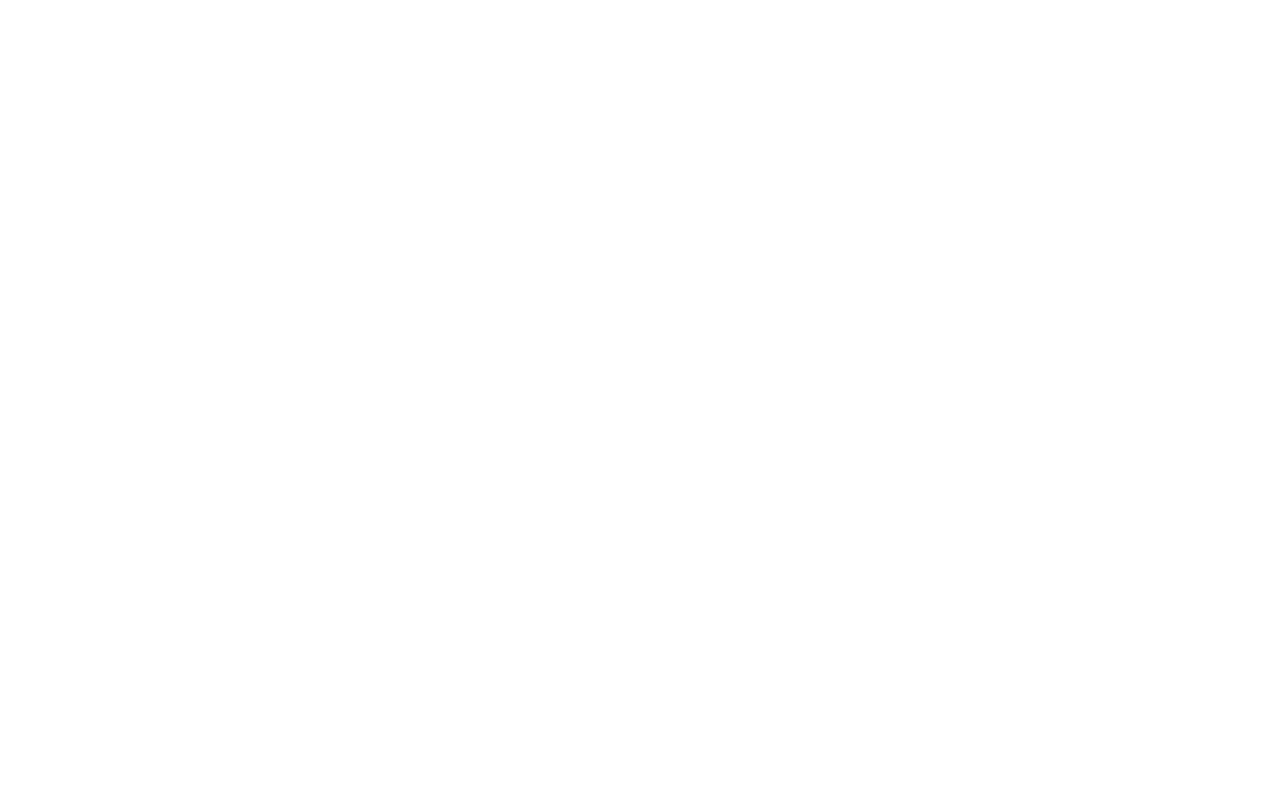
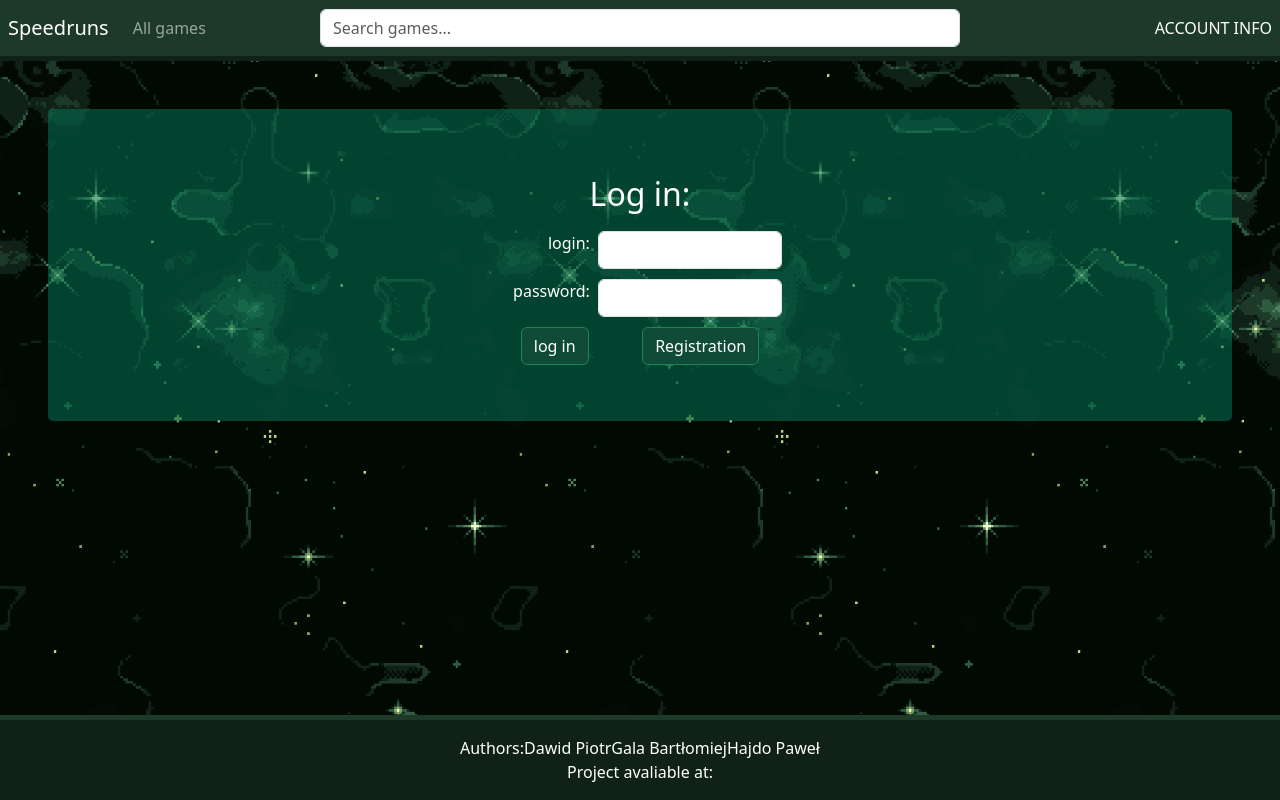
Before and after one commit to GAL-son/at-24-speedruns-app, a React (Create React App) app: page /login in a window 1280 px wide. Before the commit this address had no page. Built offline with nearby package versions, Linux system fonts and the light colour scheme.

Commit message:
logiin and register svreans added

```diff
--- a/src/components/API/userMenager.js
+++ b/src/components/API/userMenager.js
@@ -21,21 +21,21 @@
         password:password,
         role:role
     }
-    return axios.post(`${userBaseURL}`)
+    return axios.post(`${userBaseURL}`,data)
         .then((res) => {
-            return res.data
+            return {data:res.data,status:res.status}
         })
         .catch((err) => {
             console.log(err)
         })
 }
 
-export const login = (login,password) => {
+export const loginCall = (login,password) => {
     const data={
         login:login,
         password:password
     }
-    return axios.post(`${userBaseURL}`)
+    return axios.post(`${userBaseURL}/login`,data)
         .then((res) => {
             return res.data
         })
--- /dev/null
+++ b/src/pages/css/login.css
@@ -0,0 +1,42 @@
+loginbox{
+
+}
+.input_basic{
+    color: black;
+    max-width: 200px!important;
+    width: 40%!important;
+}
+label{
+    max-width: 130px;
+    width: 20%!important;
+    text-align:right;
+    margin-right: 1vh;
+}
+.form_basic{
+    display: flex;
+    flex-direction: column;
+    justify-content:center ;
+    align-content: center;
+    margin-top: 5vh;
+    margin-bottom: 5vh;
+}
+.form_Line{
+    width: 40%;
+    margin: 10px auto auto;
+    display: flex;
+    justify-content:center;
+}
+.form_Line_buttons{
+    width: 30%;
+    margin: 10px auto auto;
+    display: flex;
+    justify-content:space-evenly;
+}
+.form_button{
+    background-color: rgb(15, 75, 55) !important;
+
+}
+.form_button:hover{
+    background-color: rgb(22, 133, 98) !important;
+    border-color:rgb(15, 75, 55) !important; ;
+}
--- /dev/null
+++ b/src/pages/login.jsx
@@ -0,0 +1,98 @@
+import './css/login.css'
+import {useState} from "react";
+import 'bootstrap/dist/css/bootstrap.css';
+import {Link, useNavigate} from "react-router-dom";
+import {loginCall}  from "../components/API/userMenager";
+import {Badge} from "react-bootstrap";
+
+export default function Login() {
+    const [login, setLogin] = useState("")
+    const [password, setPassword] = useState("")
+    const [emptyInput,setEmptyInput]=useState(false)
+    const emptyInputStyling={borderColor:'red'}
+    const inputNonEmptyStyling={}
+    const [inputStyling,setInputStyling]=useState({})
+    const navigation=useNavigate()
+    const [displayedAlert,setDisplayedAlert]=useState("")
+
+
+    const handleChange = (event) => {
+        setDisplayedAlert("")
+        const {id, value} = event.target;
+         setEmptyInput(false)
+        setInputStyling(inputNonEmptyStyling)
+        if (id === "login") {
+            setLogin(value);
+        } else if (id === "password") {
+            setPassword(value);
+        }
+    };
+
+    const handleSubmit = async (event) => {
+        event.preventDefault()
+        if (login===""||password==="")
+        {
+            setEmptyInput(true)
+            setInputStyling(emptyInputStyling)
+            setDisplayedAlert(" missing data")
+            return
+        }
+       // console.log(login, password)
+        await loginCall (login,password)
+            .then((data)=>{
+                console.log(data)
+                if(data!==null&&typeof(data)!=="undefined")
+                {
+                    if (data!==""){
+
+                        try {
+                            localStorage.setItem("token", String(data))
+                        }
+                        catch (error)
+                        {
+                            console.log(error)
+                        }
+                        finally {
+                            navigation("/")
+                        }
+                    }
+                }else {
+
+                    setDisplayedAlert("bad credentials")
+                }
+
+                }
+            )
+
+
+    }
+
+
+    return (<div>
+
+            <form className={"form_basic"} onSubmit={handleSubmit}>
+                <div className={"form_Line"}><h2>Log in:</h2></div>
+                <div className={"form_Line"}>
+                    <label htmlFor={login}>login:</label>
+                    <input className={"form-control input_basic"} style={inputStyling} id={"login"} value={login} type={"text"}
+                           onChange={handleChange}/>
+                </div>
+                <div className={"form_Line"}>
+                    <label htmlFor={password}>password:</label>
+                    <input className={"form-control input_basic"} style={inputStyling} id={"password"} value={password} type={"password"}
+                           onChange={handleChange}/>
+                </div>
+                <div className={"form_Line_buttons"} style={{}}>
+                    <button className={" btn btn-success form_button"} type={"submit"}>log in</button>
+                    <Link to={"/register"}>
+                    <button className={"btn btn-success  form_button"} type="button"
+                           >Registration
+                    </button>
+                    </Link>
+                </div>
+                {(displayedAlert!=="")?(<div className={"form_Line alert alert-danger"}>{displayedAlert}</div>):""}
+            </form>
+        </div>
+
+    )
+}
--- /dev/null
+++ b/src/pages/register.jsx
@@ -0,0 +1,118 @@
+import './css/login.css'
+import {useState} from "react";
+import 'bootstrap/dist/css/bootstrap.css';
+import {Link, useNavigate} from "react-router-dom";
+import {loginCall} from "../components/API/userMenager";
+import {register} from "../components/API/userMenager";
+export default function Register(){
+    const [login,setLogin]=useState("")
+    const [password,setPassword]=useState("")
+    const [passwordRep,setPasswordRep]=useState("")
+    const [email,setEmail]=useState("")
+
+    const [emptyInput,setEmptyInput]=useState(false)
+    const emptyInputStyling={borderColor:'red'}
+    const inputNonEmptyStyling={}
+    const [inputStyling,setInputStyling]=useState({})
+    const navigation=useNavigate()
+    const [displayedAlert,setDisplayedAlert]=useState("")
+
+    const handleChange = (event) => {
+        setDisplayedAlert("")
+        setInputStyling(inputNonEmptyStyling)
+        const { id, value } = event.target;
+        if (id === "login") {
+            setLogin(value);
+        } else if (id === "password") {
+            setPassword(value);
+        } else if (id === "passwordRep") {
+            setPasswordRep(value);
+        }else if (id=== "email")
+        {
+            setEmail(value)
+        }
+    };
+    const handleSubmit=async (event)=>
+    {
+        event.preventDefault()
+        if (login===""||password===""||email===""||passwordRep==="")
+        {
+            setEmptyInput(true)
+            setInputStyling(emptyInputStyling)
+            setDisplayedAlert(" missing data")
+            return
+        }
+        const emailRegex = /^[^\s@]+@[^\s@]+\.[^\s@]+$/;
+        if (!emailRegex.test(email)) {
+            setDisplayedAlert("Invalid email address");
+            return;
+        }
+        if(password!==passwordRep)
+        {
+            setDisplayedAlert("passwords dont match")
+            return
+        }
+        event.preventDefault()
+        console.log(login,password,passwordRep,email)
+        await register(login,email,password,'USER')
+            .then((data)=>{
+                    if(data!==null&&typeof(data)!=="undefined")
+                    {
+                        if (data!==""){
+                            try {
+                                localStorage.setItem("token", String(data))
+                            }
+                            catch (error)
+                            {
+                                console.log(error)
+                            }
+                            finally {
+                                navigation("/")
+                            }
+                        }
+                    }else {
+
+                        setDisplayedAlert("email or login alredy in use")
+                    }
+
+                }
+            )
+    }
+
+
+
+    return(<div>
+
+            <form className={"form_basic"} onSubmit={handleSubmit}>
+                <div className={"form_Line"}><h2>Register:</h2></div>
+                <div className={"form_Line"}>
+                    <label htmlFor={login}>login:</label>
+                    <input className={"form-control input_basic"} style={inputStyling} id={'login'} value={login} type={"text"} onChange={handleChange}/>
+                </div>
+                <div className={"form_Line"}>
+                    <label htmlFor={email}>email:</label>
+                    <input className={"form-control input_basic"} style={inputStyling} id={'email'} value={email} type={"text"} onChange={handleChange}/>
+                </div>
+                <div className={"form_Line"}>
+                    <label htmlFor={password}>password:</label>
+                    <input className={"form-control input_basic"} style={inputStyling} id={'password'} value={password} type={"password"} onChange={handleChange}/>
+                </div>
+                <div className={"form_Line"}>
+                    <label htmlFor={passwordRep}>repeat password:</label>
+                    <input className={"form-control input_basic"} style={inputStyling} id={'passwordRep'} value={passwordRep} type={"password"} onChange={handleChange}/>
+                </div>
+                <div className={"form_Line_buttons"} style={{}}>
+                    <button className={" btn btn-success form_button"}  type={"submit"}>Create account</button>
+                    <Link to={"/login"}>
+                        <button className={"btn btn-success  form_button"} type="button">
+                            i have an acocunt
+                        </button>
+                    </Link>
+
+                </div>
+                {(displayedAlert!=="")?(<div className={"form_Line alert alert-danger"}>{displayedAlert}</div>):""}
+            </form>
+        </div>
+
+    )
+}
```
Also changed, not shown: src/App.js (+10 -0 lines).
